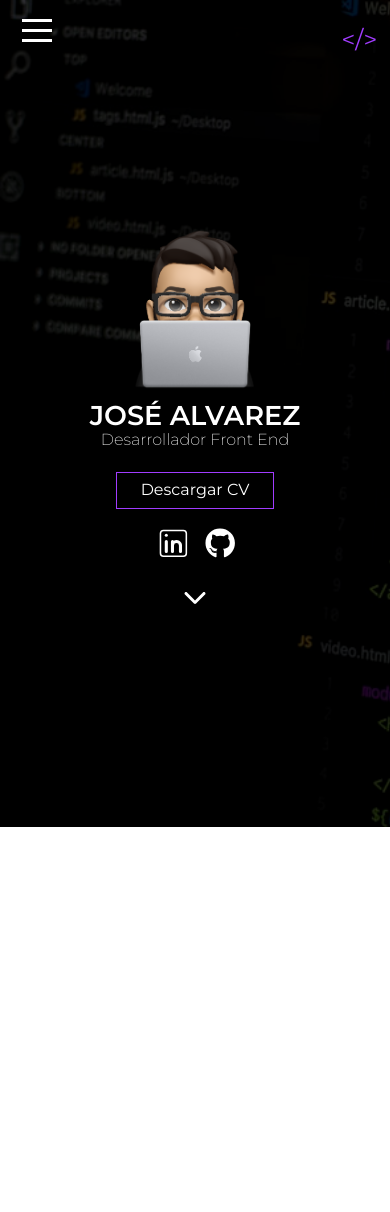
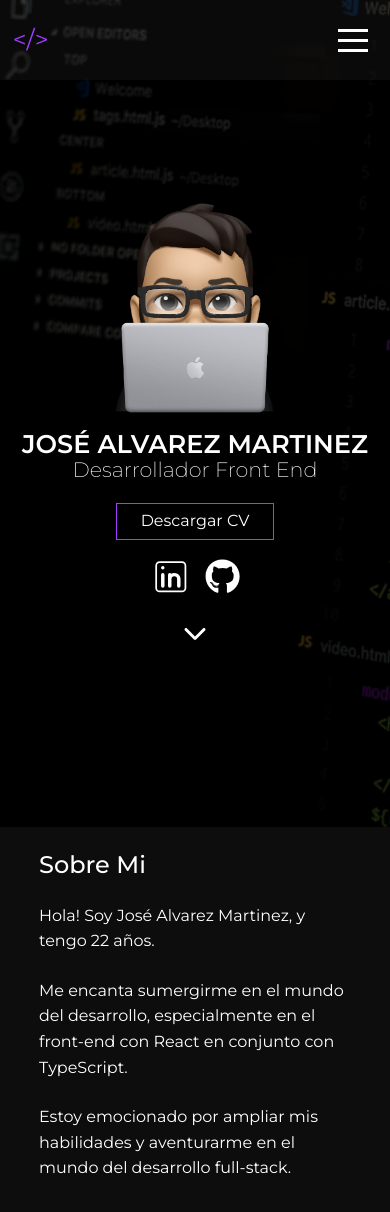
Before and after one commit to JoseAlvarezMartinez/JoseAlvarez-Portfolio, a React (Vite) app: page / in a window 390 px wide. Before the commit the page ends 844 px from the top, so only its background shows below. Built offline with nearby package versions, Linux system fonts and the light colour scheme.

Commit message:
--Sobre Mi Mobile--

```diff
--- a/src/App.tsx
+++ b/src/App.tsx
@@ -1,44 +1,11 @@
-import Navbar from "./components/Navbar/Navbar"
-import Avatar from "./assets/avatar.png"
-import { CiLinkedin } from "react-icons/ci";
-import { FaGithub } from "react-icons/fa";
-import { IoIosArrowDown } from "react-icons/io";
+import Header from "./Layout/Header/Header"
+import SobreMi from "./Layout/SobreMi/SobreMi"
 
 function App() {
-
   return (
     <>
-      <header>
-        <div className="background-black">
-          <Navbar />
-
-          <div className="header-container">
-            <img className="avatar-img" src={Avatar} alt="Imagen de Avatar" />
-
-            <h2 className="header-h2">José Alvarez <span>Desarrollador Front End</span></h2>
-
-            <div className="header-container-buttons">
-              <a className="descargar-cv-button" href="#">Descargar CV</a>
-              <div className="redes-buttons">
-                <a
-                  className="redes-icons"
-                  target="_blank"
-                  href="https://www.linkedin.com/in/jos%C3%A9-alvarez-martinez-621404211/">
-                  <CiLinkedin size={"2.3rem"} color={"#fff"} />
-                </a>
-                <a
-                  className="redes-icons"
-                  target="_blank"
-                  href="https://github.com/JoseAlvarezMartinez">
-                  <FaGithub size={"1.9rem"} color={"#fff"} />
-                </a>
-              </div>
-            </div>
-
-            <IoIosArrowDown className="arrow-icon" size={"2rem"} color={"#fff"} />
-          </div>
-        </div>
-      </header>
+      <Header />
+      <SobreMi />
     </>
   )
 }
--- /dev/null
+++ b/src/Layout/Header/Header.tsx
@@ -0,0 +1,42 @@
+import Navbar from "../../components/Navbar/Navbar"
+import Avatar from "../../assets/avatar.png"
+import { CiLinkedin } from "react-icons/ci";
+import { FaGithub } from "react-icons/fa";
+import { IoIosArrowDown } from "react-icons/io";
+const Header = () => {
+    return (
+        <header>
+            <div className="background-black">
+                <Navbar />
+
+                <div className="header-container">
+                    <img className="avatar-img" src={Avatar} alt="Imagen de Avatar" />
+
+                    <h2 className="header-h2">José Alvarez Martinez<span>Desarrollador Front End</span></h2>
+
+                    <div className="header-container-buttons">
+                        <a className="descargar-cv-button" href="#">Descargar CV</a>
+                        <div className="redes-buttons">
+                            <a
+                                className="redes-icons"
+                                target="_blank"
+                                href="https://www.linkedin.com/in/jos%C3%A9-alvarez-martinez-621404211/">
+                                <CiLinkedin size={"2.6rem"} color={"#fff"} />
+                            </a>
+                            <a
+                                className="redes-icons"
+                                target="_blank"
+                                href="https://github.com/JoseAlvarezMartinez">
+                                <FaGithub size={"2.2rem"} color={"#fff"} />
+                            </a>
+                        </div>
+                    </div>
+
+                    <IoIosArrowDown className="arrow-icon" size={"2rem"} color={"#fff"} />
+                </div>
+            </div>
+        </header>
+    )
+}
+
+export default Header
--- /dev/null
+++ b/src/Layout/SobreMi/SobreMi.tsx
@@ -0,0 +1,15 @@
+const SobreMi = () => {
+  return (
+    <section className="sobre-mi-section">
+      <div className="sobre-mi-container">
+        <h2 className="sobre-mi-h2">Sobre Mi</h2>
+
+        <p className="sobre-mi-parrafo">
+          Hola! Soy José Alvarez Martinez, y tengo 22 años.<span> Me encanta sumergirme en el mundo del desarrollo, especialmente en el front-end con React en conjunto con TypeScript.</span> Estoy emocionado por ampliar mis habilidades y aventurarme en el mundo del desarrollo full-stack.
+        </p>
+      </div>
+    </section>
+  )
+}
+
+export default SobreMi
--- a/src/components/Navbar/Navbar.css
+++ b/src/components/Navbar/Navbar.css
@@ -17,5 +17,7 @@
 .navbar {
     display: flex;
     justify-content: space-between;
+    align-items: center;
     padding: .4rem .8rem;
+    background-color: rgba(255, 255, 255, 0.04);
 }
--- a/src/components/Navbar/Navbar.tsx
+++ b/src/components/Navbar/Navbar.tsx
@@ -8,9 +8,10 @@ const Navbar = () => {
 
     return (
         <nav className='navbar'>
-            <Hamburger size={30} color='#fff' toggled={isOpen} toggle={setOpen} />
 
             <h2 className='nav-h2'></h2>
+
+            <Hamburger size={30} color='#fff' toggled={isOpen} toggle={setOpen} />
         </nav>
     )
 }
--- a/src/index.css
+++ b/src/index.css
@@ -9,12 +9,14 @@ header {
     background-size: cover;
     position: relative;
 }
-.header-container{
+
+.header-container {
     display: flex;
     flex-direction: column;
     justify-content: center;
     height: 80%;
 }
+
 .background-black {
     position: absolute;
     width: 100%;
@@ -26,24 +28,25 @@ header {
     color: #fff;
     text-transform: uppercase;
     font-weight: 600;
-    font-size: 1.7rem;
+    font-size: 1.6rem;
 
     display: flex;
     flex-direction: column;
     align-items: center;
 
     margin-top: 0;
+    text-align: center;
 }
 
 .header-h2 span {
     font-weight: 200;
     text-transform: capitalize;
-    font-size: 1rem;
+    font-size: 1.3rem;
 }
 
 .avatar-img {
     width: 90%;
-    max-width: 12rem;
+    max-width: 16rem;
 
     display: block;
     margin: 0 auto;
@@ -87,3 +90,34 @@ header {
     width: 100%;
     margin-top: 1rem;
 }
+
+/*Sobre Mi*/
+.sobre-mi-section {
+    background-color: #0d0d0d;
+}
+.sobre-mi-h2 {
+    margin: 0;
+    color: #fff;
+    padding: 1.5rem 0;
+    font-weight: 500;
+}
+
+.sobre-mi-parrafo {
+    color: #fff;
+    margin: 0;
+    padding-bottom: 2rem;
+    line-height: 1.6rem;
+
+    display: flex;
+    flex-direction: column;
+}
+
+.sobre-mi-parrafo span {
+    margin: 1.5rem 0;
+}
+
+.sobre-mi-container {
+    width: 80%;
+    max-width: 20rem;
+    margin: 0 auto;
+}
```
